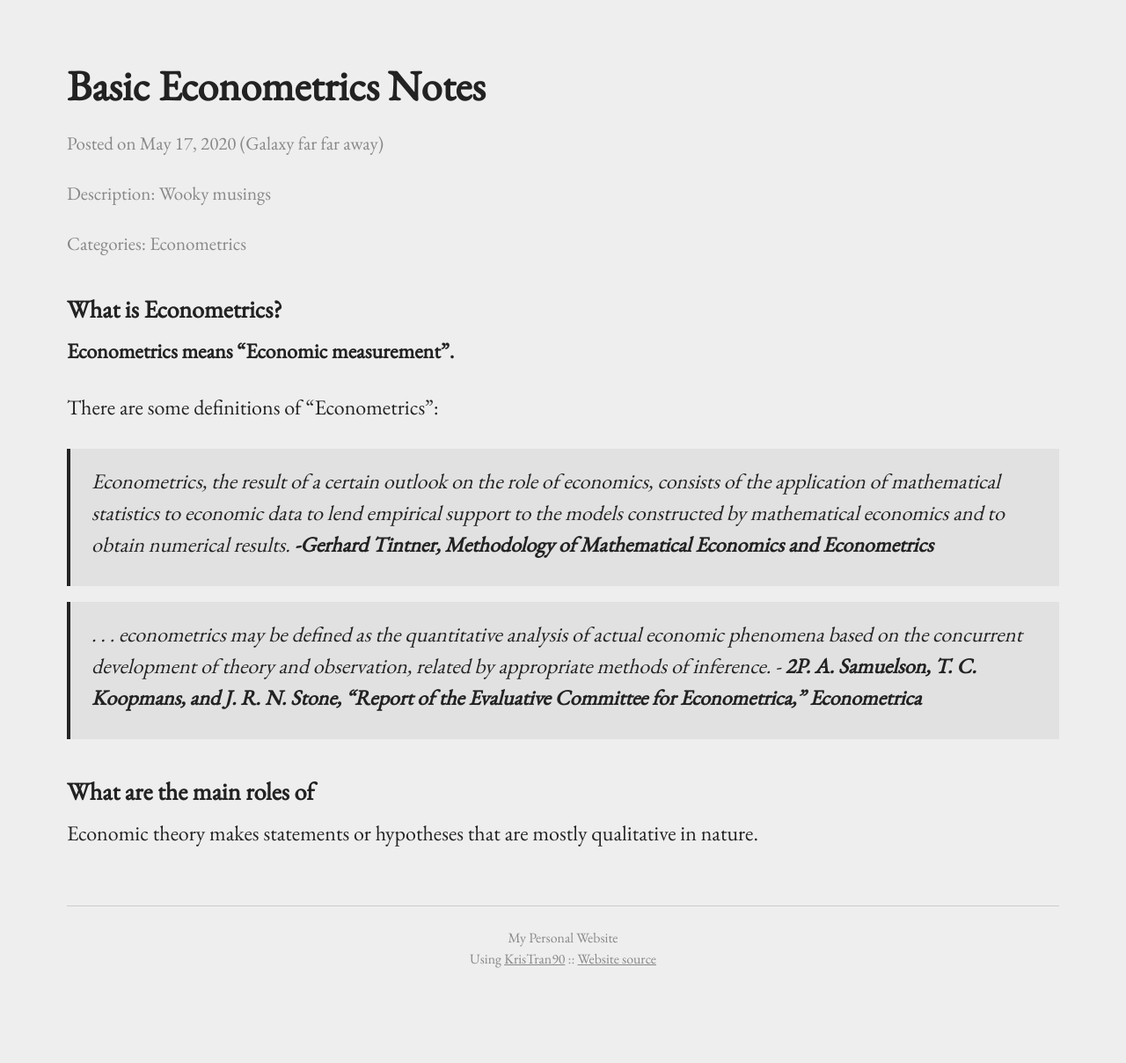
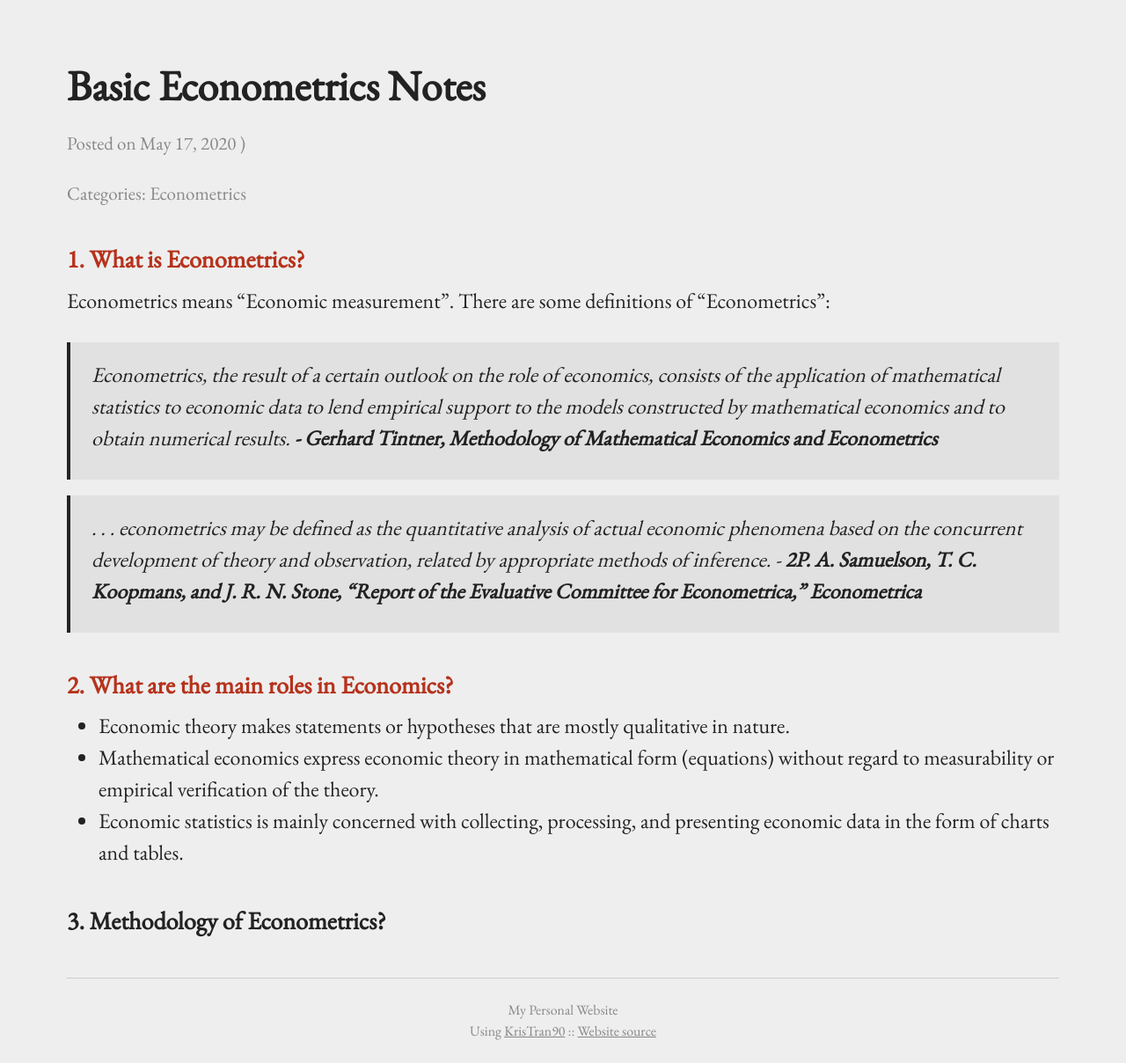
Before and after one commit to KrisTran90/KrisTran90.github.io, a Jekyll site: the page built from _posts/2020-05-17-What is Econometrics.md, in a window 1280 px wide, cut to the strip 104-1312 px from the top of the page. Shown: the whole strip at 88% size. Built offline with Jekyll 4.4.1, drawn with Linux system fonts in a browser that asks for light colours; before the commit the page ends 1229 px from its top, so only the background shows below that.

Commit message:
Update 2020-05-17-What is Econometrics.md

```diff
--- a/_posts/2020-05-17-What is Econometrics.md
+++ b/_posts/2020-05-17-What is Econometrics.md
@@ -1,18 +1,18 @@
 ---
 layout: post
 title: "Basic Econometrics Notes"
-description: "Wooky musings"
 categories: ["Econometrics"]
-location: "Galaxy far far away"
 ---
 
-### What is Econometrics?
-**Econometrics means "Economic measurement".**
-
-There are some definitions of "Econometrics":
->Econometrics, the result of a certain outlook on the role of economics, consists of the application of mathematical statistics to economic data to lend empirical support to the models constructed by mathematical economics and to obtain numerical results. **-Gerhard Tintner, Methodology of Mathematical Economics and Econometrics**
+### [1. What is Econometrics?](https://kristran90.github.io/blog/2020/05/17/What-is-Econometrics)
+Econometrics means "Economic measurement". There are some definitions of "Econometrics":
+>Econometrics, the result of a certain outlook on the role of economics, consists of the application of mathematical statistics to economic data to lend empirical support to the models constructed by mathematical economics and to obtain numerical results. **- Gerhard Tintner, Methodology of Mathematical Economics and Econometrics**
 
 >. . . econometrics may be defined as the quantitative analysis of actual economic phenomena based on the concurrent development of theory and observation, related by appropriate methods of inference. - **2P. A. Samuelson, T. C. Koopmans, and J. R. N. Stone, “Report of the Evaluative Committee for Econometrica,” Econometrica**
 
-### What are the main roles of
-Economic theory makes statements or hypotheses that are mostly qualitative in nature.
+### [2. What are the main roles in Economics?](https://kristran90.github.io/blog/2020/05/17/What-is-Econometrics)
+* Economic theory makes statements or hypotheses that are mostly qualitative in nature.
+* Mathematical economics express economic theory in mathematical form (equations) without regard to measurability or empirical verification of the theory.
+* Economic statistics is mainly concerned with collecting, processing, and presenting economic data in the form of charts and tables.
+
+### 3. Methodology of Econometrics?
```
